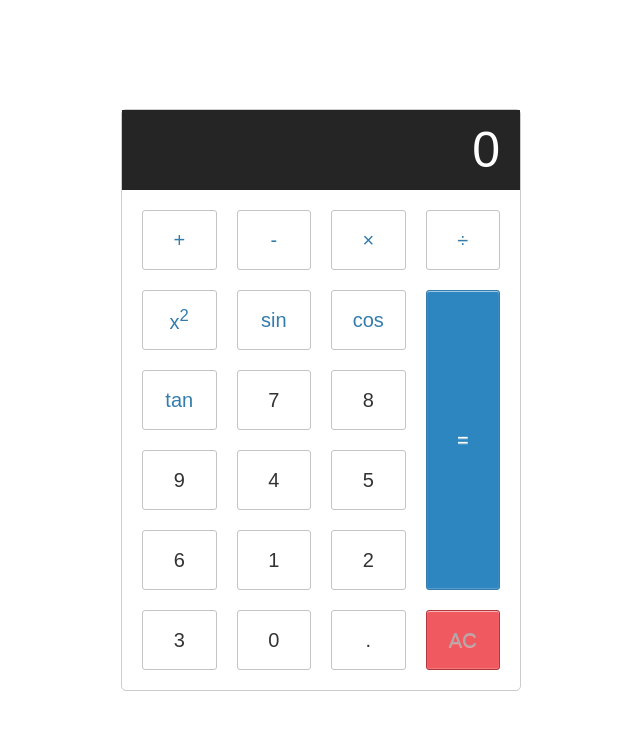
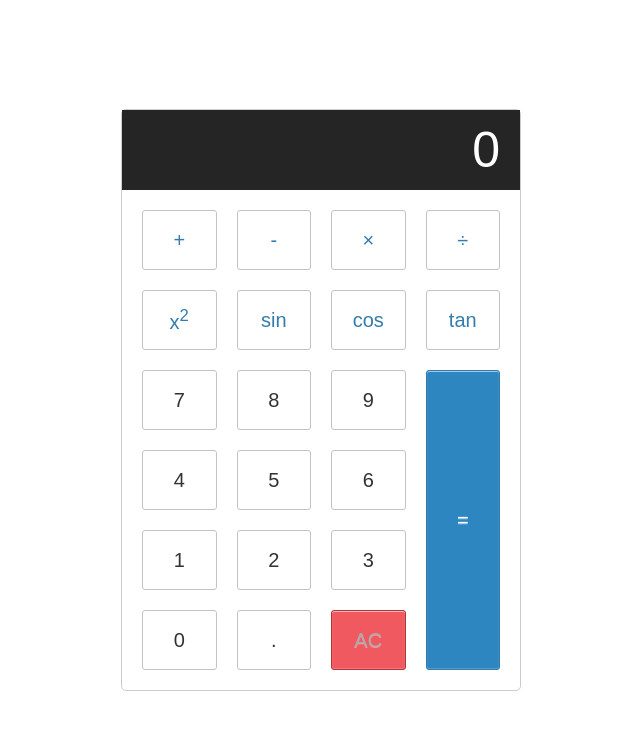
Before and after one commit to naseh29/naseh29.github.io, a plain HTML site: page index.html in a window 1280 px wide. Shown: the whole page, without its empty margins (319-959 px from the left). Drawn offline with Linux system fonts and the light colour scheme.

Commit message:
Update style.css

```diff
--- a/style.css
+++ b/style.css
@@ -69,7 +69,7 @@ button:hover {
     border-color: #337cac;
     color: #fff;
     height: 100%;
-    grid-area: 2 / 4 / 6 / 5;
+    grid-area: 3 / 4 / 7 / 5;
 }
 
 .equal-sign:hover {
```
